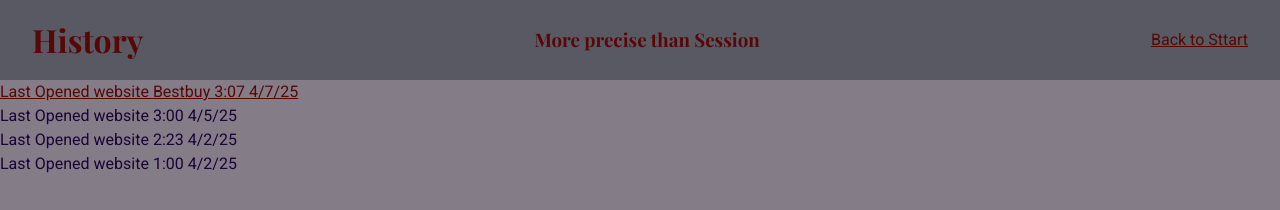
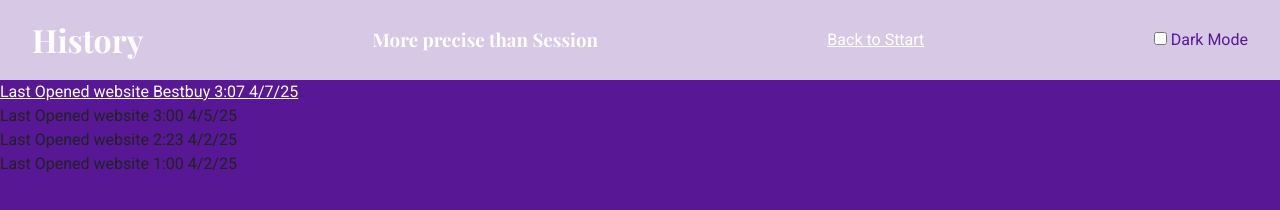
Before and after one commit to munozAndrew/Lab2_CSC437, a website: page packages/proto/public/history.html in a window 1280 px wide. Drawn offline with nearby package versions, Linux system fonts and the light colour scheme.

Commit message:
darkmode fixes

```diff
--- a/packages/proto/public/history.html
+++ b/packages/proto/public/history.html
@@ -11,6 +11,8 @@
     <link rel="preconnect" href="https://fonts.googleapis.com">
     <link rel="preconnect" href="https://fonts.gstatic.com" crossorigin>
     <link href="https://fonts.googleapis.com/css2?family=Roboto:wght@400;700&family=Playfair+Display:wght@700&display=swap" rel="stylesheet">
+    <script type="module" src="./scripts/darkmode.js"></script>
+
 </head>
 <body>
 
@@ -18,6 +20,10 @@
         <h1> History </h1>
         <h3> More precise than Session</h3>
         <a href="index.html"> Back to Sttart</a>
+        <label id="darkmode-toggle">
+            <input type="checkbox" autocomplete="off">
+            Dark Mode
+        </label>
     </header>
 
     <section>
--- a/packages/proto/public/styles/tokens.css
+++ b/packages/proto/public/styles/tokens.css
@@ -1,17 +1,17 @@
 :root{
-    --color-accent: rgb(132, 125, 136);
-    --color-accent-inverted: rgb(89, 89, 100);
+    --color-accent: rgb(88, 24, 150);
+    --color-accent-inverted: rgb(215, 200, 230);
     --color-link: var(--color-accent);
     --color-link-inverted: var(--color-accent-inverted);
-    --color-text: rgb(26, 3, 54);
-    --color-text-inverted: rgb(88, 7, 7);
+    --color-text: rgb(33, 33, 33);
+    --color-text-inverted: rgb(255, 255, 255);
 }
 
 body.dark-mode {
-    --color-background-page: rgb(3, 69, 2);
-    --color-text: rgb(240, 240, 223);
-    --color-background-card: black;
+    --color-background-page: rgb(18, 18, 18);
+    --color-text: rgb(224, 224, 224);
+    --color-background-card: rgb(30, 30, 30);
     --color-accent: var(--color-accent-inverted);
-    --color-text-control: rgb(51 51 51);
+    --color-text-control: rgb(204 204 204);
     --color-text-control-inverted: var(--color-background-page);
   }
```
Also changed, not shown: packages/proto/public/schedule.html (+3 -0 lines), packages/proto/public/session.html (+6 -0 lines), packages/proto/public/tab-group.html (+6 -0 lines), packages/proto/public/websites.html (+6 -0 lines).
